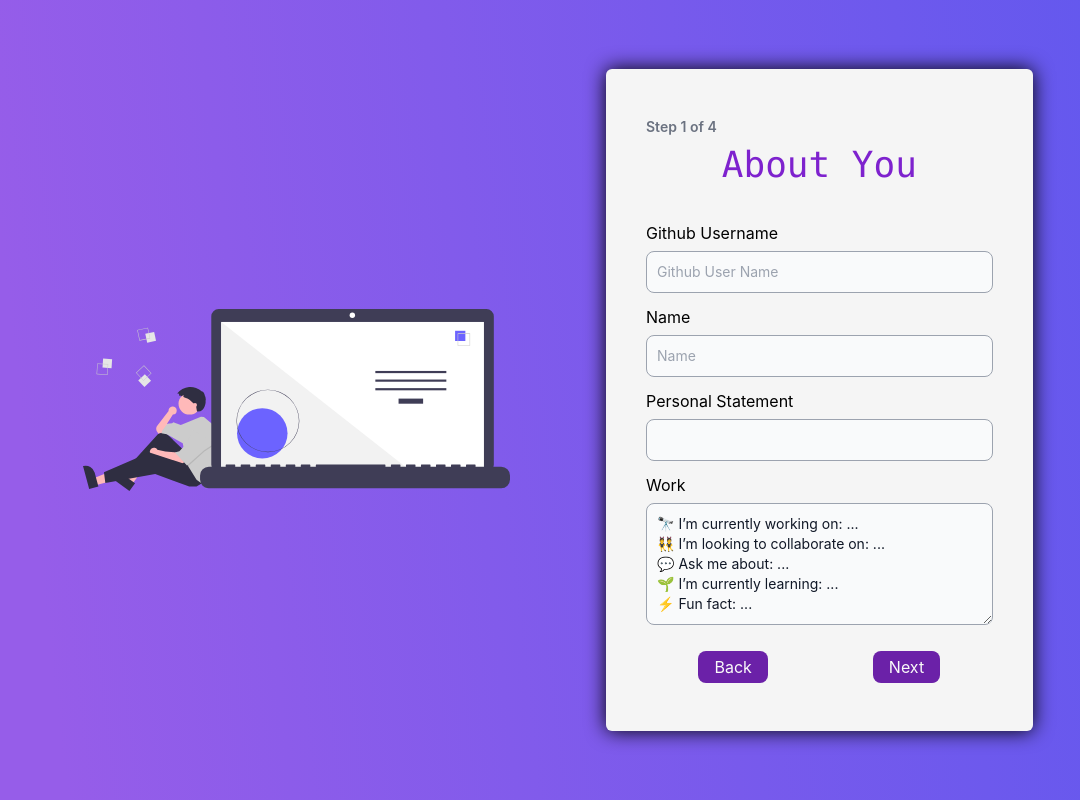
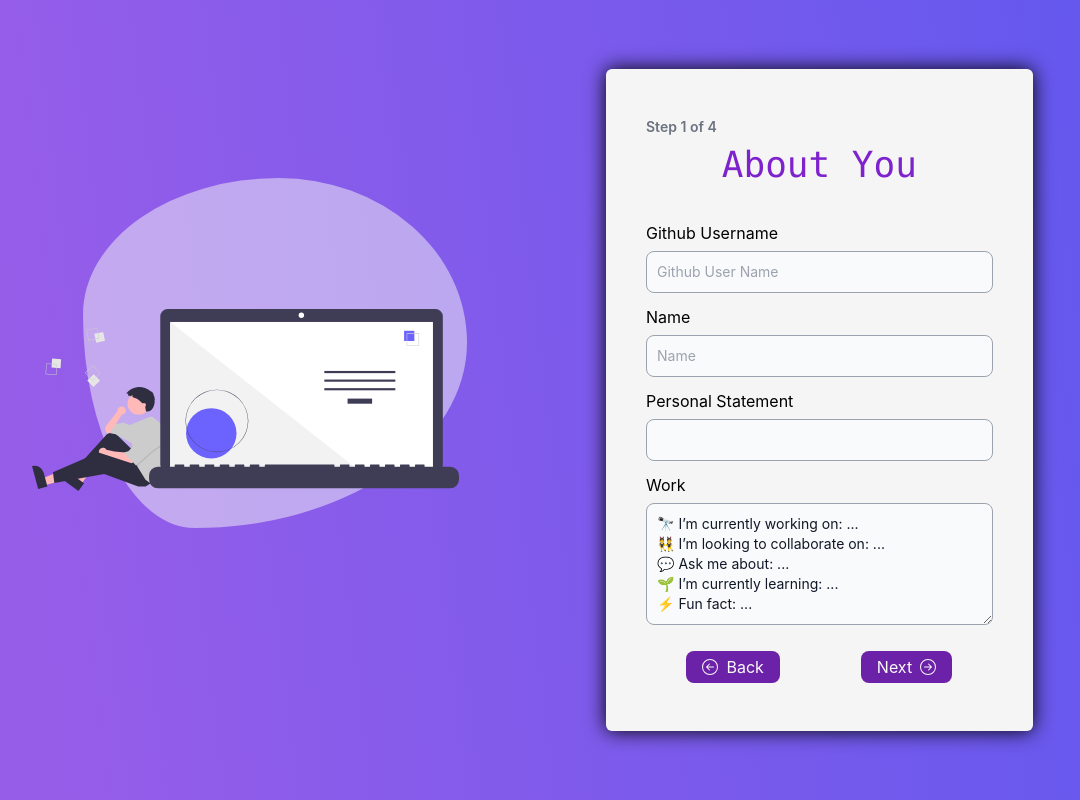
Before and after one commit to RukshanDias/GitHub-ReadMe-Generator, a React (Create React App) app in the folder client/: page / in a window 1280 px wide. Shown: the whole page, without its empty margins (82-1162 px from the left). Built offline with nearby package versions, Linux system fonts and the light colour scheme; the HTML template or start-up script is replaced by a standard one.

Commit message:
made responsive

```diff
--- a/client/src/App.css
+++ b/client/src/App.css
@@ -18,3 +18,53 @@
   color: red;
   font-size: small;
 }
+
+/* Home page img */
+.img-container{
+  position: relative;
+}
+.img-container .backdrop{
+  position: absolute;
+  content: '';
+  height: 350px;
+  width: 30vw;
+  border-radius: 51% 49% 71% 29% / 39% 47% 53% 61%  ;
+  left: 0%;
+  bottom: -20%;
+  background: whitesmoke ;
+  opacity: 0.5;
+  animation: move 8s ease-in-out infinite;
+}
+.img-container img{
+  position: relative;
+  z-index: 1;
+  left: -12%;
+  bottom: -20%;
+}
+
+@keyframes move {
+  50%{
+    transform: translate(5%,5%);
+    border-radius: 30% 70% 70% 30% / 30% 30% 70% 70% ;
+  }
+}
+
+/* Media query */
+@media only screen and (max-width: 700px) {
+  .img-container{
+    display: none;
+  }
+  .App > *{
+    flex: 1;
+  }
+  .Form{
+    margin: 30px 50px;
+  }
+  .generate-page > div{
+    flex-direction: column;
+  }
+  .generate-page > div > *{
+    width: 90vw;
+
+  }
+}
--- a/client/src/Pages/Generate.js
+++ b/client/src/Pages/Generate.js
@@ -10,7 +10,7 @@ const Generate = () => {
         setText(event.target.value);
     };
     return (
-        <div className="App text-center h-screen">
+        <div className="generate-page App text-center h-screen">
             <h2 className="text-4xl font-mono font-semibold pt-3">\\ Generated ReadMe //</h2>
             <div className="flex justify-center">
                 <Editor text={text} handlechange={handleTextChange} />
--- a/client/src/Pages/Home.js
+++ b/client/src/Pages/Home.js
@@ -1,15 +1,15 @@
 import React from "react";
 import FormCard from "../components/Form/FormCard";
-import YourSvg from "../assets/coding.svg";
+import CodingImg from "../assets/coding.svg";
 
 const Home = () => {
     return (
         <div className="App flex justify-center items-center min-h-screen flex-row">
             <div className="img-container w-1/3 relative mt-30 mr-24">
                 <div className="backdrop"></div>
-                <img src={YourSvg} alt="Your SVG" className="" />
+                <img src={CodingImg} alt="Your SVG" className="" />
             </div>
-            <FormCard />
+            <FormCard className="form-card"/>
         </div>
     );
 };
--- a/client/src/components/Form/FormCard.js
+++ b/client/src/components/Form/FormCard.js
@@ -1,15 +1,15 @@
 import React from "react";
 import { useState, useRef } from "react";
 import Form from "./Form";
+import { BsArrowLeftCircle, BsArrowRightCircle } from "react-icons/bs";
 
 const FormCard = () => {
     const [page, setpage] = useState(0);
     const formHeaders = ["About You", "Skills", "Links", "Others"];
     const nextBtnRef = useRef(null);
-  const childRef = useRef();
 
     return (
-    <div className="Form bg-neutral-100 px-10 py-12 rounded-md w-1/3 my-2 shadow">
+        <div className="Form bg-neutral-100 px-10 py-12 rounded-md w-1/3 my-2 shadow relative">
             <div className="form-container">
                 <div className="progressbar text-gray-500 text-sm font-semibold">
                     <p>
@@ -27,10 +27,11 @@ const FormCard = () => {
 
                 <div className="footer flex justify-around mt-5">
                     <button
-            className="bg-purple-800 text-stone-50 px-4 py-1 rounded-lg cursor-pointer"
+                        className="bg-purple-800 text-stone-50 px-4 py-1 rounded-lg cursor-pointer flex items-center"
                         disabled={page <= 0}
                         onClick={() => setpage(() => page - 1)}
                     >
+                        <BsArrowLeftCircle className="mr-2" />
                         Back
                     </button>
 
@@ -39,12 +40,13 @@ const FormCard = () => {
                         <button type="submit">Submit</button>
                     ) : (
                         <button
-              className="bg-purple-800 text-stone-50 px-4 py-1 rounded-lg cursor-pointer"
+                            className="bg-purple-800 text-stone-50 px-4 py-1 rounded-lg cursor-pointer flex items-center"
                             ref={nextBtnRef}
                             disabled={page === formHeaders.length - 1}
                             onClick={() => setpage(() => page + 1)}
                         >
                             Next
+                            <BsArrowRightCircle className="ml-2" />
                         </button>
                     )}
                 </div>
```
Lines whose indentation alone changed are shown as unchanged.
